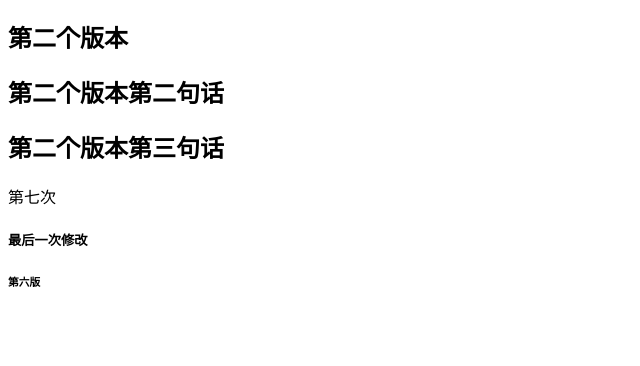
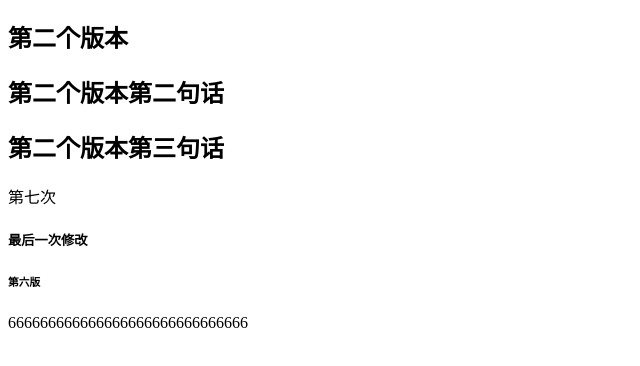
Before and after one commit to jinchangmingddd/jcm, a plain HTML site: page index.html in a window 1280 px wide. Shown: the part 70-436 px from the top of the page, without its empty margins (0-640 px from the left). Drawn offline with Linux system fonts and the light colour scheme.

Commit message:
最最最

```diff
--- a/index.html
+++ b/index.html
@@ -14,5 +14,6 @@
     <header>第七次</header>
     <h5>最后一次修改</h5>
     <h6>第六版</h6>
+    <nav>666666666666666666666666666666</nav>
 </body>
 </html>
```
